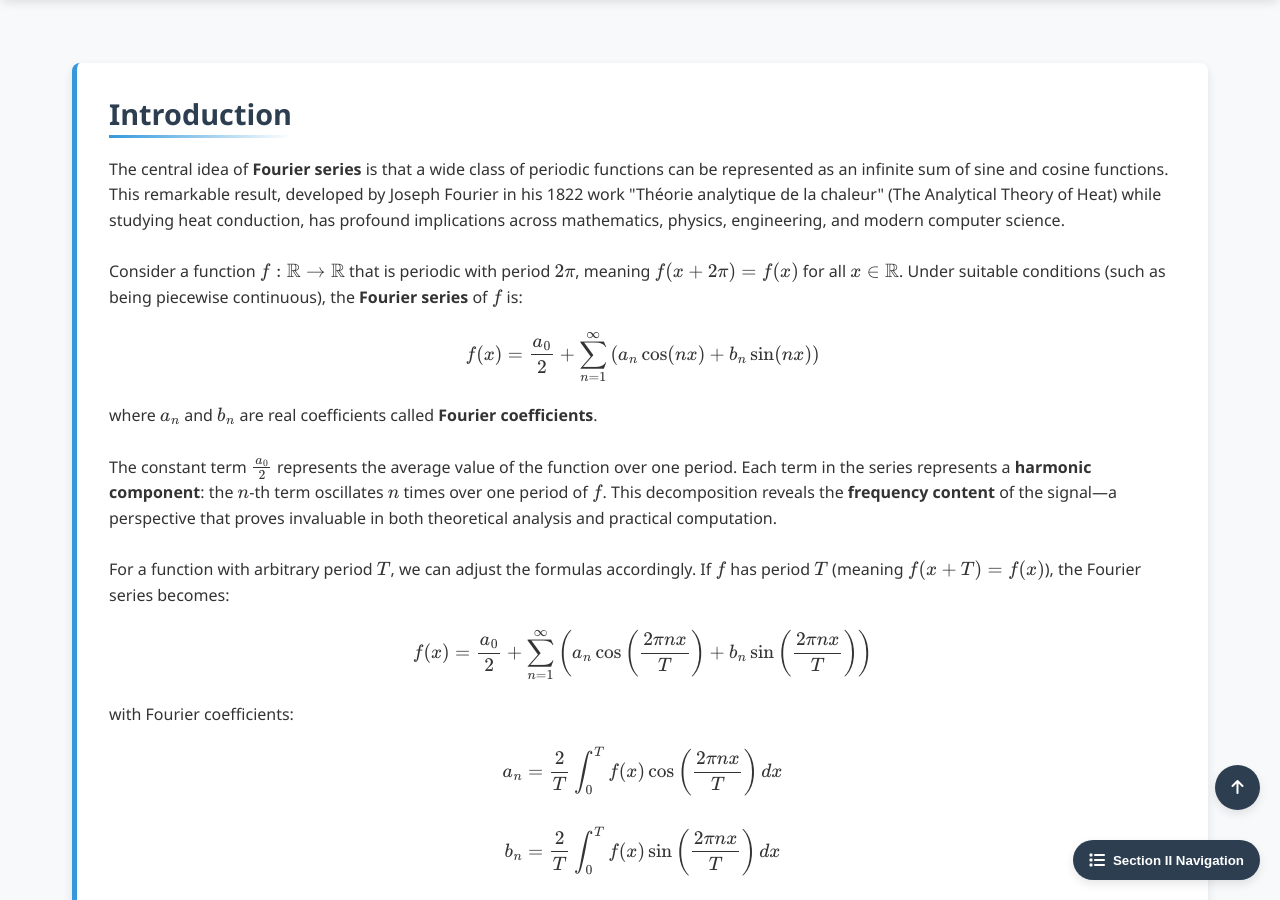
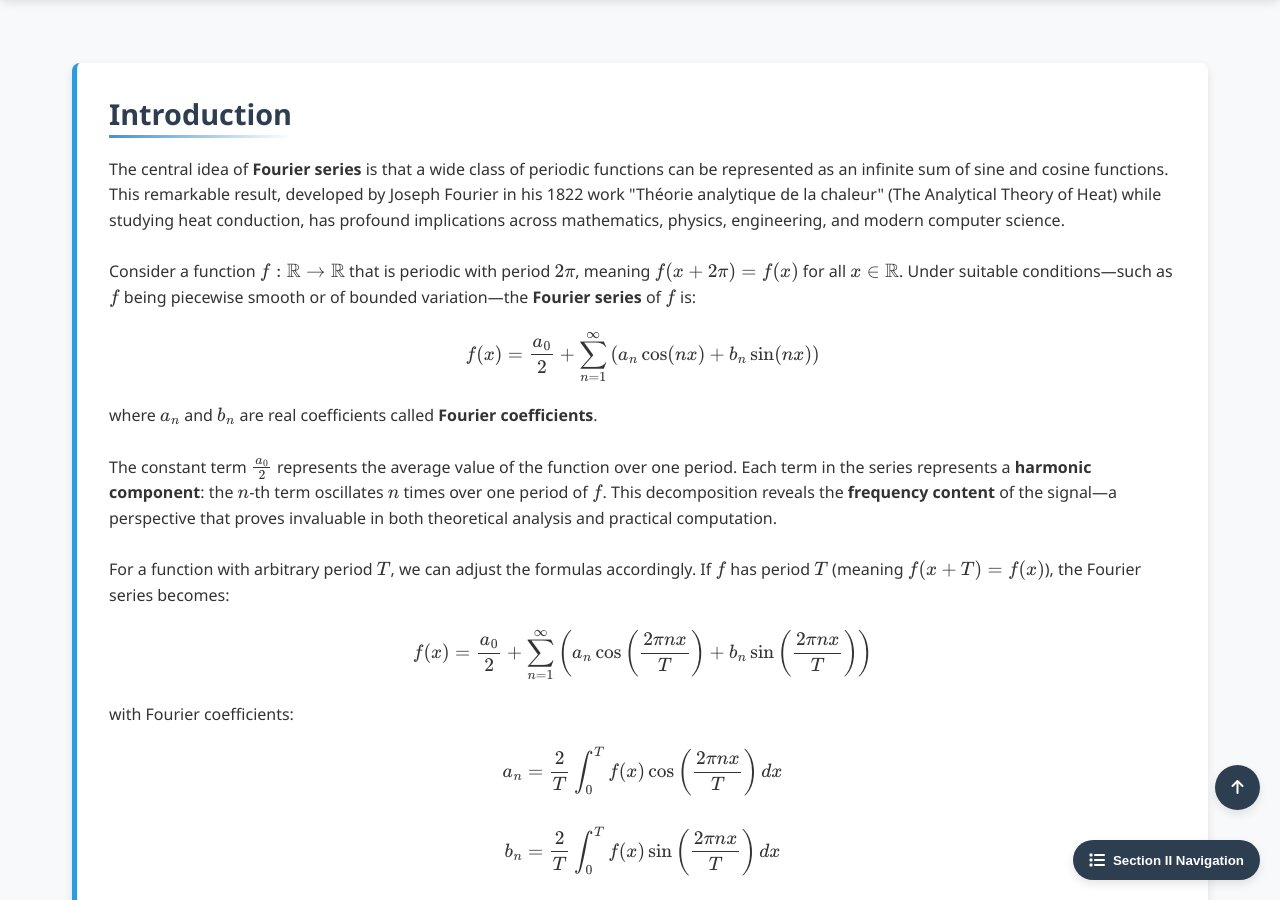
Before and after one commit to Yusukey01/yusukey01.github.io, a Jekyll site: the page built from Mathematics/Calculus/fourier_series.html, in a window 1280 px wide and 900 px high, scrolled down 592 px. Built offline with Jekyll 4.4.1, drawn with Linux system fonts in a browser that asks for light colours.

```diff
--- a/Mathematics/Calculus/fourier_series.html
+++ b/Mathematics/Calculus/fourier_series.html
@@ -118,8 +118,9 @@ uses_python: false
                     has profound implications across mathematics, physics, engineering, and modern computer science.
                     <br><br>
                     Consider a function \(f: \mathbb{R} \to \mathbb{R}\) that is periodic with period \(2\pi\), meaning
-                    \(f(x + 2\pi) = f(x)\) for all \(x \in \mathbb{R}\). Under suitable conditions (such as being piecewise
-                    continuous), the <strong>Fourier series</strong> of \(f\) is:
+                    \(f(x + 2\pi) = f(x)\) for all \(x \in \mathbb{R}\).
+                    Under suitable conditions—such as \(f\) being piecewise smooth or of bounded variation—the
+                    <strong>Fourier series</strong> of \(f\) is:
                     \[
                     f(x) = \frac{a_0}{2} + \sum_{n=1}^{\infty} \left( a_n \cos(nx) + b_n \sin(nx) \right)
                     \]
@@ -143,6 +144,7 @@ uses_python: false
                     \end{align*}
                     \]
                     This flexibility allows us to analyze periodic phenomena with any period.
+
                     <br><br>
                     While Fourier series may seem purely theoretical, the discrete computational methods we'll explore in
                     <a href="fourier_transform.html">Part 15</a> are actively used in today's technology:
```
